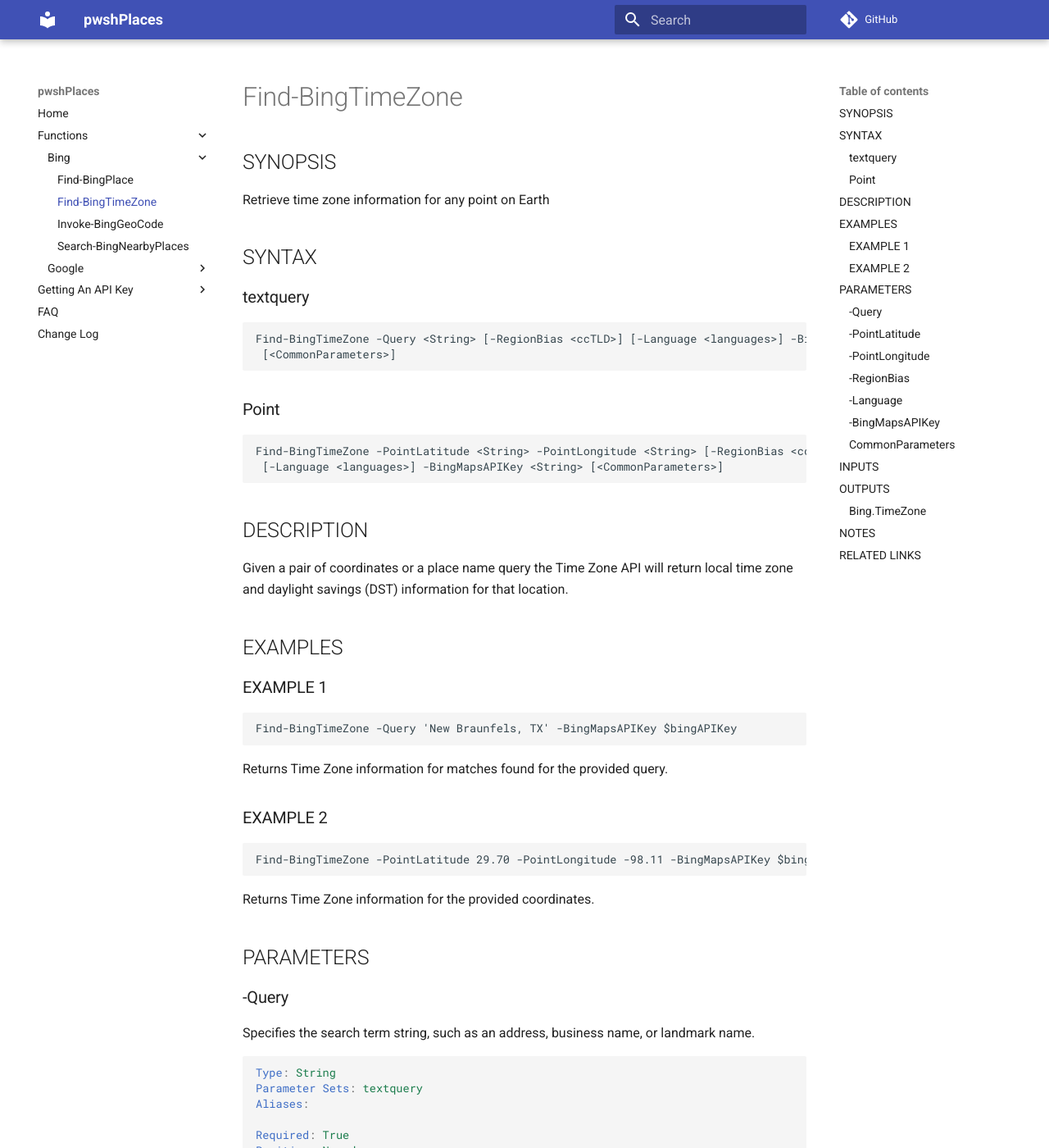
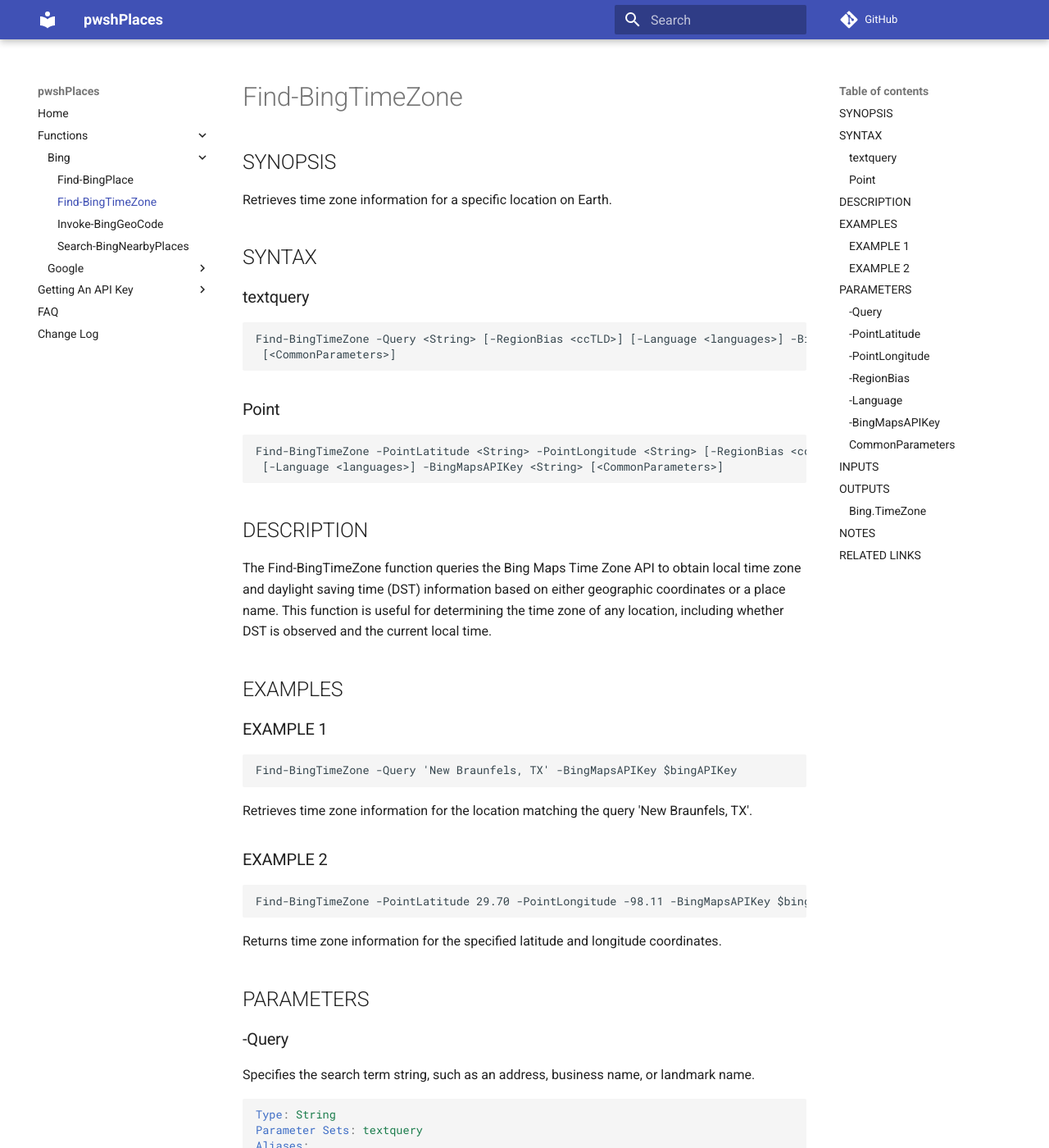
Before and after one commit to techthoughts2/pwshPlaces, an MkDocs documentation site: the page built from docs/Find-BingTimeZone.md, in a window 1280 px wide and 1400 px high. Shown: the whole window at 82% size. Built offline with MkDocs 1.6.1 and Material for MkDocs 9.7.7, drawn with Linux system fonts in a browser that asks for light colours; comment, search, counter and statistics services are not loaded.

Commit message:
updated help for Find-BingTimeZone

````diff
--- a/docs/Find-BingTimeZone.md
+++ b/docs/Find-BingTimeZone.md
@@ -8,7 +8,7 @@
 # Find-BingTimeZone
 
 ## SYNOPSIS
-Retrieve time zone information for any point on Earth
+Retrieves time zone information for a specific location on Earth.
 
 ## SYNTAX
 
@@ -25,7 +25,11 @@
 ```
 
 ## DESCRIPTION
-Given a pair of coordinates or a place name query the Time Zone API will return local time zone and daylight savings (DST) information for that location.
+The Find-BingTimeZone function queries the Bing Maps Time Zone API to obtain local
+time zone and daylight saving time (DST) information based on either geographic coordinates
+or a place name.
+This function is useful for determining the time zone of any location,
+including whether DST is observed and the current local time.
 
 ## EXAMPLES
 
@@ -34,14 +38,14 @@
 Find-BingTimeZone -Query 'New Braunfels, TX' -BingMapsAPIKey $bingAPIKey
 ```
 
-Returns Time Zone information for matches found for the provided query.
+Retrieves time zone information for the location matching the query 'New Braunfels, TX'.
 
 ### EXAMPLE 2
 ```
 Find-BingTimeZone -PointLatitude 29.70 -PointLongitude -98.11 -BingMapsAPIKey $bingAPIKey
 ```
 
-Returns Time Zone information for the provided coordinates.
+Returns time zone information for the specified latitude and longitude coordinates.
 
 ## PARAMETERS
 
````
Also changed, not shown: docs/pwshPlaces.md (+1 -1 lines), 1 other file.
